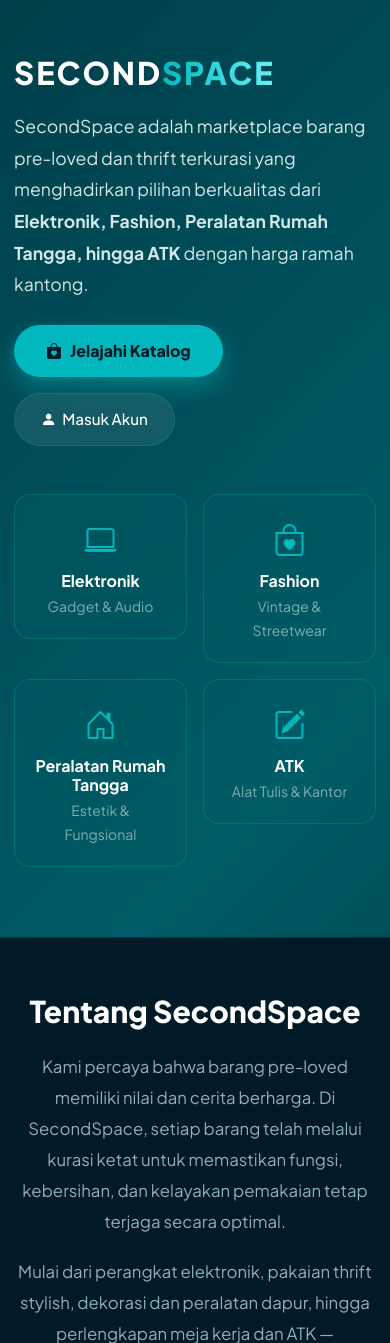
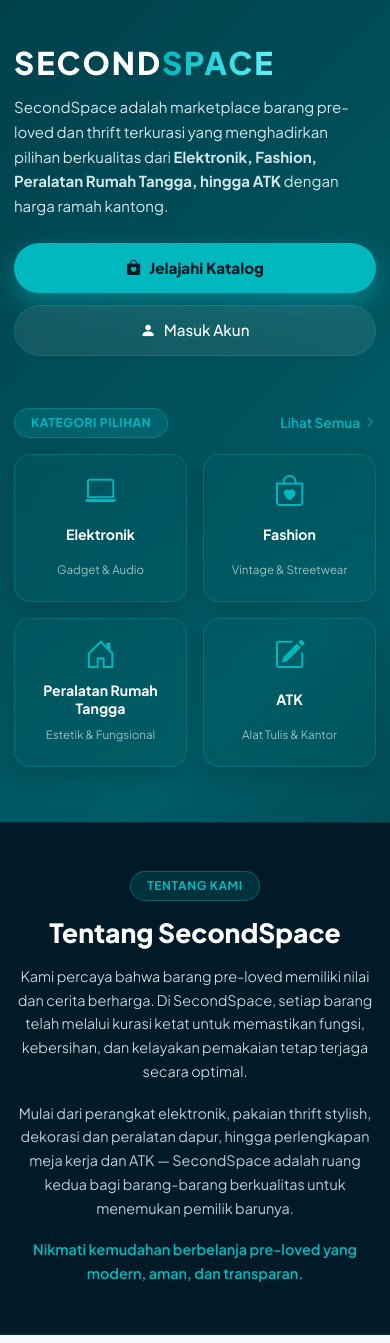
Before and after one commit to aliflammmiimm/Second-Space, a Laravel app: page / in a window 390 px wide. Shown: the part 71-1414 px from the top of the page. Run offline with Laravel 12, Linux system fonts and the light colour scheme; data comes from the database, SQL or seed files in the repository; data that the repository does not hold is empty.

Commit message:
style: polish mobile layout symmetry for hero CTA buttons, category cards grid, and about section

```diff
--- a/resources/views/home.blade.php
+++ b/resources/views/home.blade.php
@@ -112,10 +112,12 @@
         transition: all 0.3s ease;
         display: inline-flex;
         align-items: center;
+        justify-content: center;
         gap: 8px;
         border: none;
         text-decoration: none;
         box-shadow: 0 10px 25px rgba(0, 184, 190, 0.45);
+        min-height: 50px;
     }
 
     .btn-shop-now:hover {
@@ -123,6 +125,17 @@
         background: #00d2da;
         box-shadow: 0 15px 35px rgba(0, 184, 190, 0.6);
         color: #001B27;
+    }
+
+    .hero-sec-btn {
+        padding: 14px 28px !important;
+        font-size: 0.95rem;
+        min-height: 50px;
+        display: inline-flex;
+        align-items: center;
+        justify-content: center;
+        gap: 8px;
+        border-radius: 50px;
     }
 
     /* HERO LOGO FLOATING */
@@ -172,14 +185,20 @@
     .cat-card {
         background: rgba(0, 92, 102, 0.35);
         border: 1px solid rgba(0, 184, 190, 0.25);
-        border-radius: 16px;
-        padding: 20px;
+        border-radius: 20px;
+        padding: 22px 14px;
         text-align: center;
         color: white;
         text-decoration: none;
         transition: all 0.3s ease;
-        display: block;
+        display: flex;
+        flex-direction: column;
+        align-items: center;
+        justify-content: center;
+        height: 100%;
+        min-height: 160px;
         backdrop-filter: blur(10px);
+        box-shadow: 0 8px 20px rgba(0, 27, 39, 0.2);
     }
 
     .cat-card:hover {
@@ -187,13 +206,50 @@
         border-color: #00B8BE;
         transform: translateY(-4px);
         color: white;
-        box-shadow: 0 10px 25px rgba(0, 184, 190, 0.25);
+        box-shadow: 0 12px 30px rgba(0, 184, 190, 0.35);
     }
 
     .cat-icon {
-        font-size: 2rem;
-        margin-bottom: 8px;
+        font-size: 2.3rem;
+        line-height: 1;
+        margin-bottom: 12px;
         color: #00B8BE;
+        height: 44px;
+        display: flex;
+        align-items: center;
+        justify-content: center;
+        transition: transform 0.3s ease;
+    }
+
+    .cat-card:hover .cat-icon {
+        transform: scale(1.12);
+    }
+
+    .cat-card h6 {
+        font-size: 0.95rem;
+        font-weight: 700;
+        line-height: 1.3;
+        margin-bottom: 4px;
+        min-height: 2.6em;
+        display: flex;
+        align-items: center;
+        justify-content: center;
+        text-align: center;
+        width: 100%;
+        color: #ffffff;
+        word-break: break-word;
+    }
+
+    .cat-card small {
+        font-size: 0.78rem;
+        line-height: 1.3;
+        color: rgba(209, 231, 236, 0.72);
+        min-height: 2.6em;
+        display: flex;
+        align-items: center;
+        justify-content: center;
+        text-align: center;
+        width: 100%;
     }
 
     /* ABOUT SECTION */
@@ -331,19 +387,74 @@
 
     @media (max-width: 576px) {
         .hero-title {
-            font-size: clamp(28px, 8vw, 40px) !important;
+            font-size: clamp(28px, 8vw, 38px) !important;
+            margin-bottom: 14px;
+        }
+        .hero-text {
+            font-size: 0.94rem;
+            line-height: 1.65;
+            margin-bottom: 22px;
+        }
+        .hero-cta-group {
+            display: flex;
+            flex-direction: column;
+            width: 100%;
+            gap: 12px !important;
+        }
+        .hero-cta-group .btn-shop-now,
+        .hero-cta-group .hero-sec-btn,
+        .hero-cta-group .glass-btn {
+            width: 100% !important;
+            display: flex !important;
+            align-items: center !important;
+            justify-content: center !important;
+            padding: 13px 20px !important;
+            font-size: 0.95rem !important;
+            border-radius: 50px !important;
+            box-sizing: border-box !important;
+            min-height: 50px;
+            text-align: center;
+        }
+        .cat-card {
+            padding: 16px 10px !important;
+            min-height: 145px !important;
+            border-radius: 16px !important;
+        }
+        .cat-icon {
+            font-size: 1.95rem !important;
+            height: 38px !important;
+            margin-bottom: 8px !important;
+        }
+        .cat-card h6 {
+            font-size: 0.88rem !important;
+            min-height: 2.5em !important;
+        }
+        .cat-card small {
+            font-size: 0.72rem !important;
+            min-height: 2.5em !important;
+        }
+        .hero-wrapper {
+            padding: 45px 0 55px;
+        }
+        .about-section {
+            padding: 48px 0;
+        }
+        .about-box h2 {
+            font-size: 1.65rem !important;
+            margin-bottom: 16px;
+        }
+        .about-box p {
+            font-size: 0.9rem !important;
+            line-height: 1.65 !important;
+        }
+        .product-showcase {
+            padding: 48px 0 60px;
+        }
+        .product-showcase .section-title {
+            font-size: 1.65rem !important;
         }
         .swiper-button-next, .swiper-button-prev {
             display: none !important;
-        }
-        .hero-wrapper {
-            padding: 55px 0 70px;
-        }
-        .about-section {
-            padding: 55px 0;
-        }
-        .product-showcase {
-            padding: 55px 0 70px;
         }
     }
 </style>
@@ -372,16 +483,16 @@
                         pilihan berkualitas dari <strong>Elektronik, Fashion, Peralatan Rumah Tangga, hingga ATK</strong>
                         dengan harga ramah kantong.
                     </p>
-                    <div class="d-flex gap-3 flex-wrap">
+                    <div class="d-flex gap-3 flex-wrap hero-cta-group">
                         <a href="{{ route('pelanggan.katalog') }}" class="btn-shop-now">
                             <i class="bi bi-bag-heart-fill"></i> Jelajahi Katalog
                         </a>
                         @auth
-                            <a href="{{ route('pelanggan.pesanan_aktif') }}" class="glass-btn" style="padding: 14px 26px; font-size: 0.95rem;">
+                            <a href="{{ route('pelanggan.pesanan_aktif') }}" class="glass-btn hero-sec-btn">
                                 <i class="bi bi-clock-history text-warning"></i> Cek Pesanan Aktif
                             </a>
                         @else
-                            <a href="{{ route('login') }}" class="glass-btn" style="padding: 14px 26px; font-size: 0.95rem;">
+                            <a href="{{ route('login') }}" class="glass-btn hero-sec-btn">
                                 <i class="bi bi-person-fill"></i> Masuk Akun
                             </a>
                         @endauth
@@ -395,33 +506,44 @@
             </div>
 
             <!-- 4 KATEGORI UTAMA PREVIEW -->
-            <div class="row g-3">
-                <div class="col-md-3 col-6">
-                    <a href="{{ route('pelanggan.katalog', ['jenis' => 'Elektronik']) }}" class="cat-card">
+            <div class="category-preview-header d-flex align-items-center justify-content-between mb-3 mt-4 pt-1">
+                <div class="d-flex align-items-center gap-2">
+                    <span class="badge rounded-pill px-3 py-2" style="background: rgba(0, 184, 190, 0.18); color: #00B8BE; border: 1px solid rgba(0, 184, 190, 0.35); font-size: 0.75rem; font-weight: 700; letter-spacing: 0.6px;">
+                        KATEGORI PILIHAN
+                    </span>
+                </div>
+                <a href="{{ route('pelanggan.katalog') }}" class="small text-decoration-none d-flex align-items-center gap-1" style="color: #00B8BE; font-weight: 600; font-size: 0.85rem;">
+                    <span>Lihat Semua</span> <i class="bi bi-chevron-right" style="font-size: 0.75rem;"></i>
+                </a>
+            </div>
+
+            <div class="row g-3 g-md-4">
+                <div class="col-md-3 col-6 d-flex">
+                    <a href="{{ route('pelanggan.katalog', ['jenis' => 'Elektronik']) }}" class="cat-card w-100">
                         <div class="cat-icon"><i class="bi bi-laptop"></i></div>
                         <h6 class="fw-bold mb-1">Elektronik</h6>
-                        <small class="text-white-50">Gadget & Audio</small>
+                        <small>Gadget & Audio</small>
                     </a>
                 </div>
-                <div class="col-md-3 col-6">
-                    <a href="{{ route('pelanggan.katalog', ['jenis' => 'Fashion']) }}" class="cat-card">
+                <div class="col-md-3 col-6 d-flex">
+                    <a href="{{ route('pelanggan.katalog', ['jenis' => 'Fashion']) }}" class="cat-card w-100">
                         <div class="cat-icon"><i class="bi bi-bag-heart"></i></div>
                         <h6 class="fw-bold mb-1">Fashion</h6>
-                        <small class="text-white-50">Vintage & Streetwear</small>
+                        <small>Vintage & Streetwear</small>
                     </a>
                 </div>
-                <div class="col-md-3 col-6">
-                    <a href="{{ route('pelanggan.katalog', ['jenis' => 'Peralatan Rumah Tangga']) }}" class="cat-card">
+                <div class="col-md-3 col-6 d-flex">
+                    <a href="{{ route('pelanggan.katalog', ['jenis' => 'Peralatan Rumah Tangga']) }}" class="cat-card w-100">
                         <div class="cat-icon"><i class="bi bi-house-door"></i></div>
                         <h6 class="fw-bold mb-1">Peralatan Rumah Tangga</h6>
-                        <small class="text-white-50">Estetik & Fungsional</small>
+                        <small>Estetik & Fungsional</small>
                     </a>
                 </div>
-                <div class="col-md-3 col-6">
-                    <a href="{{ route('pelanggan.katalog', ['jenis' => 'ATK']) }}" class="cat-card">
+                <div class="col-md-3 col-6 d-flex">
+                    <a href="{{ route('pelanggan.katalog', ['jenis' => 'ATK']) }}" class="cat-card w-100">
                         <div class="cat-icon"><i class="bi bi-pencil-square"></i></div>
                         <h6 class="fw-bold mb-1">ATK</h6>
-                        <small class="text-white-50">Alat Tulis & Kantor</small>
+                        <small>Alat Tulis & Kantor</small>
                     </a>
                 </div>
             </div>
@@ -432,18 +554,23 @@
     <section class="about-section">
         <div class="container">
             <div class="about-box">
+                <div class="mb-3">
+                    <span class="badge rounded-pill px-3 py-2" style="background: rgba(0, 184, 190, 0.15); color: #00B8BE; border: 1px solid rgba(0, 184, 190, 0.35); font-size: 0.75rem; font-weight: 700; letter-spacing: 0.6px;">
+                        TENTANG KAMI
+                    </span>
+                </div>
                 <h2>Tentang SecondSpace</h2>
-                <p>
+                <p class="lead" style="color: #e2f1f4; font-size: 1.05rem; line-height: 1.8;">
                     Kami percaya bahwa barang pre-loved memiliki nilai dan cerita berharga.
                     Di SecondSpace, setiap barang telah melalui kurasi ketat untuk memastikan fungsi,
                     kebersihan, dan kelayakan pemakaian tetap terjaga secara optimal.
                 </p>
-                <p>
+                <p style="color: #b2d2d8; font-size: 0.95rem; line-height: 1.8;">
                     Mulai dari perangkat elektronik, pakaian thrift stylish, dekorasi dan peralatan dapur,
-                    hingga perlengkapan meja kerja dan ATK — SecondSpace adalah ruang kedua bagi barang-barang
+                    hingga perlengkapan meja kerja dan ATK &mdash; SecondSpace adalah ruang kedua bagi barang-barang
                     berkualitas untuk menemukan pemilik barunya.
                 </p>
-                <p>
+                <p class="mb-0" style="color: #00B8BE; font-weight: 600; font-size: 0.95rem;">
                     Nikmati kemudahan berbelanja pre-loved yang modern, aman, dan transparan.
                 </p>
             </div>
```
